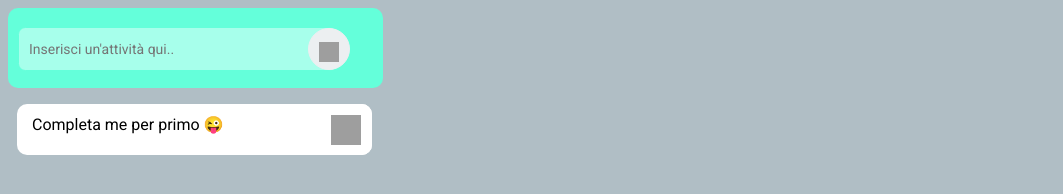
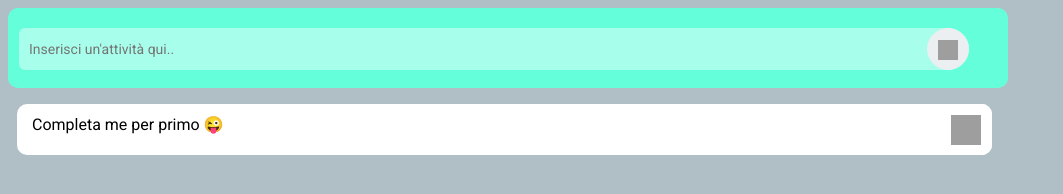
Before and after one commit to RichardCoding/To-Do, a plain HTML site: page To-Do/index.html in a window 1280 px wide. Shown: the whole page, without its empty margins (0-1063 px from the left). Drawn offline with nearby package versions, Linux system fonts and the light colour scheme; grey boxes are pictures that could not be loaded.

Commit message:
Updated the sizes of elements

```diff
--- a/To-Do/style.css
+++ b/To-Do/style.css
@@ -5,14 +5,14 @@ body {
 }
 
 header {
-  width: 375px;
+  width: 1000px;
   height: 80px;
   background: #64FFDA;
   border-radius: 10px 10px 10px 10px;
 }
 
 header  input {
-  width: 280px;
+  width: 900px;
   height: 40px;
   font-family: 'Roboto', sans-serif;
   font-size: 14px;
@@ -31,8 +31,9 @@ header button {
   position: relative;
   width: 42px;
   height: 42px;
+  float: right;
   top: -43px;
-  left: 300px;
+  right: 39px;
   background: #ECEFF1;
   border: 1px solid;
   border-color: #ECEFF1;
@@ -45,17 +46,14 @@ header img {
   position: relative;
   width: 20px;
   height: 20px;
-  top: -49px;
-  left: 265px;
+  float: right;
+  top: -31px;
+  right: 8px;
   cursor: pointer;
 }
 
-.container {
-  padding-right: 770px;
-}
-
 ul li {
-  width: 300px;
+  width: 920px;
   height: 30px;
   background: #fff;
   list-style: none;
```
